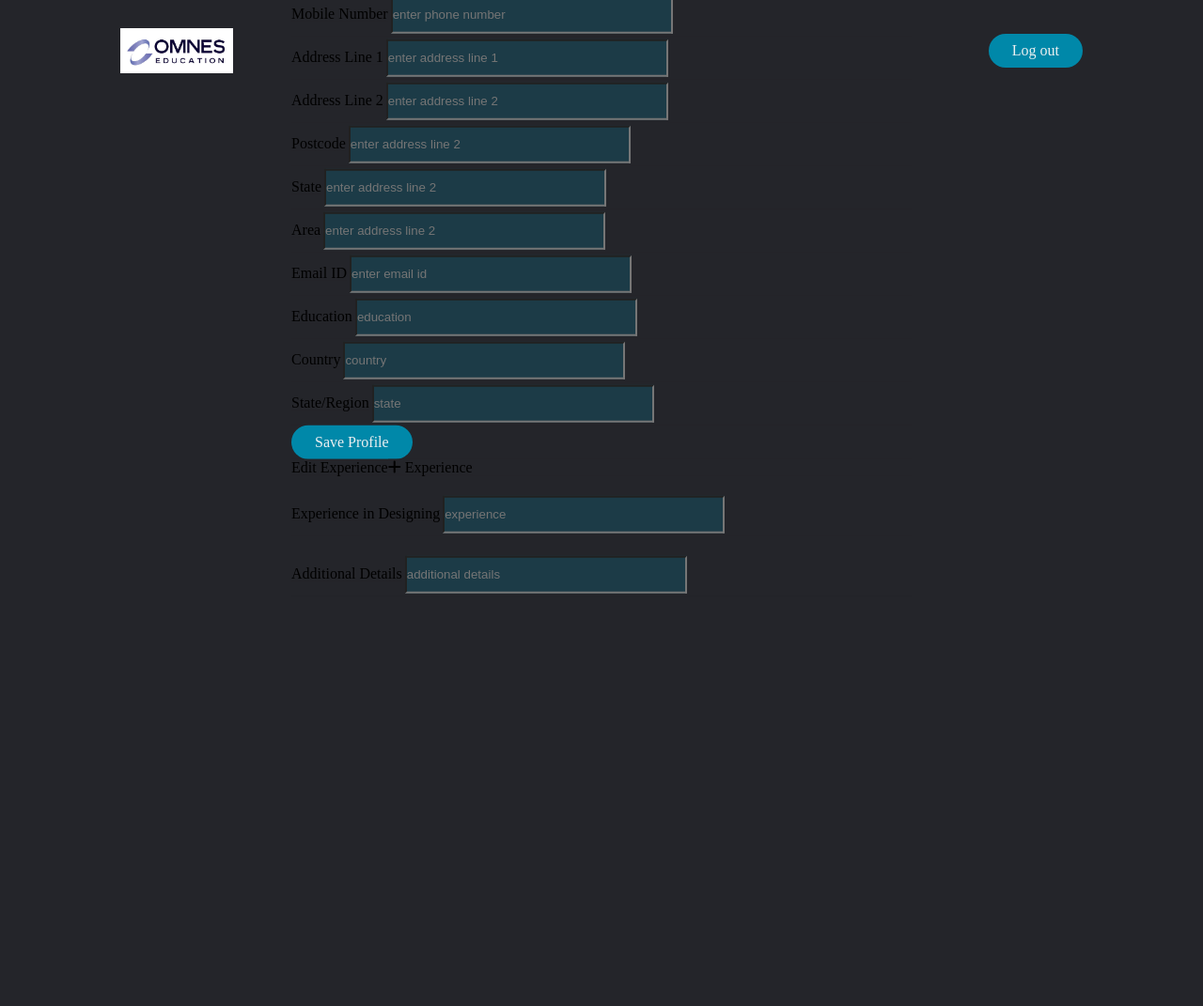
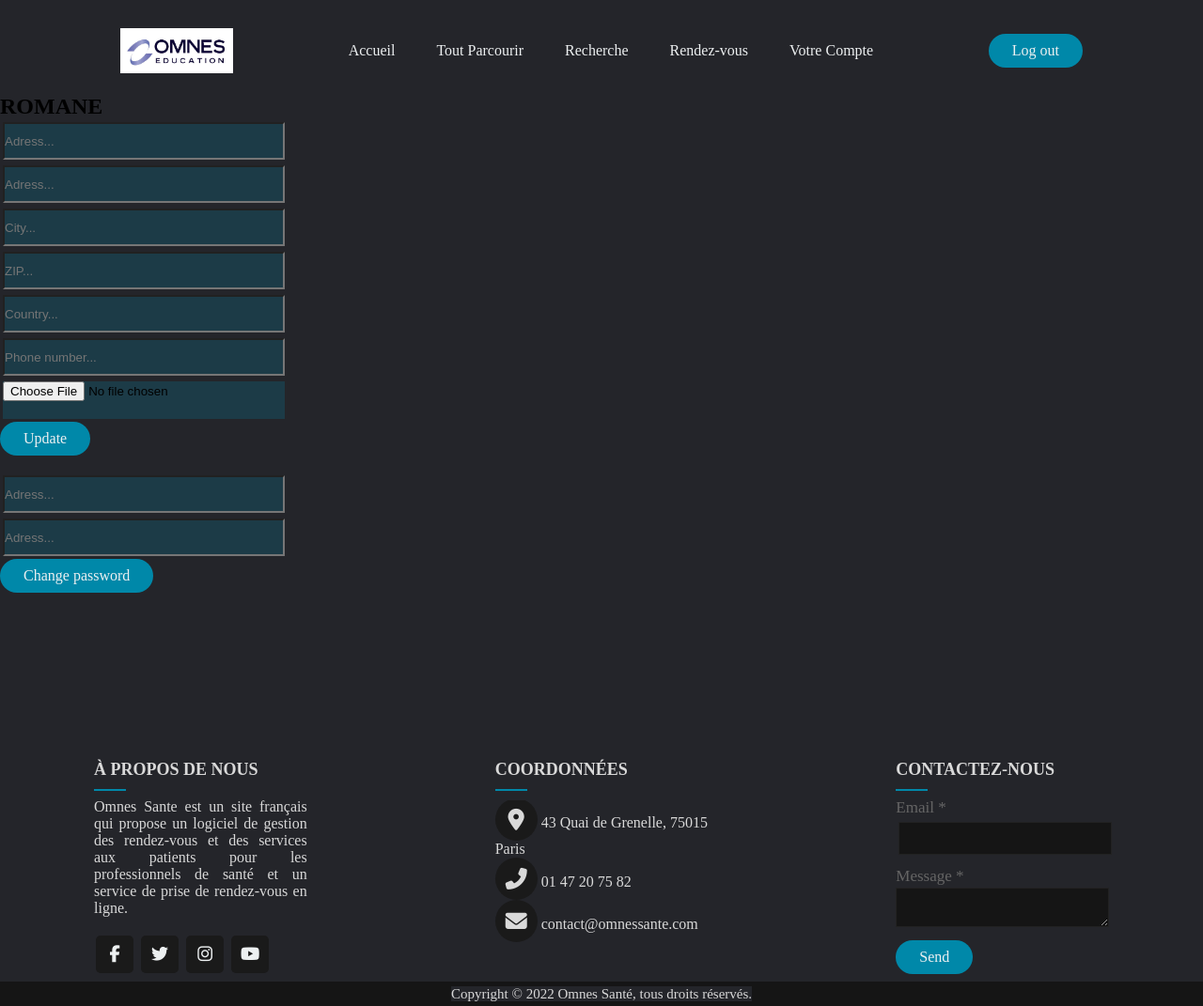
Before and after one commit to Advil400mg/projetpiscine, a PHP site: page /userprofile.php in a window 1280 px wide. Shown: the top 1071 px of the page at 94% size. Run offline with PHP 8.4, Linux system fonts and the light colour scheme; the visitor is signed in with stand-in values (Sample User, id 1); some libraries are stand-ins or nearby versions; some web fonts are replaced.

Commit message:
profile page

```diff
--- a/fnc.php
+++ b/fnc.php
@@ -123,6 +123,7 @@
        $_SESSION["userid"] = $info["userid"];
        $_SESSION["name"] = $info["name"];
        $_SESSION["surname"] = $info["surname"];
+       $_SESSION["all_infos"] = $info;
        header("location: index.php");
        exit();
    }
--- a/signin.php
+++ b/signin.php
@@ -8,7 +8,7 @@
     </div>
     <section class="signin-form">
         <form class="signin" action="signinphp.php" method="post">
-            <input type="text" name="mail" placeholder="Email adress..."><br>
+            <input type="email" name="mail" placeholder="Email adress..."><br>
             <input type="password" name="password" placeholder="Password...">
             <button type="submit"name="submit">Sign In</button>
         </form>
--- a/userprofile.php
+++ b/userprofile.php
@@ -2,47 +2,85 @@
     include_once 'header.php';
 ?>
 
-<div class="container rounded bg-white mt-5 mb-5">
-    <div class="row">
-        <div class="col-md-3 border-right">
-            <div class="d-flex flex-column align-items-center text-center p-3 py-5"><img class="rounded-circle mt-5" width="150px" src="https://st3.depositphotos.com/15648834/17930/v/600/depositphotos_179308454-stock-illustration-unknown-person-silhouette-glasses-profile.jpg"><span class="font-weight-bold">Edogaru</span><span class="text-black-50">edogaru@mail.com.my</span><span> </span></div>
-        </div>
-        <div class="col-md-5 border-right">
-            <div class="p-3 py-5">
-                <div class="d-flex justify-content-between align-items-center mb-3">
-                    <h4 class="text-right">Profile Settings</h4>
-                </div>
-                <div class="row mt-2">
-                    <div class="col-md-6"><label class="labels">Name</label><input type="text" class="form-control" placeholder="first name" value=""></div>
-                    <div class="col-md-6"><label class="labels">Surname</label><input type="text" class="form-control" value="" placeholder="surname"></div>
-                </div>
-                <div class="row mt-3">
-                    <div class="col-md-12"><label class="labels">Mobile Number</label><input type="text" class="form-control" placeholder="enter phone number" value=""></div>
-                    <div class="col-md-12"><label class="labels">Address Line 1</label><input type="text" class="form-control" placeholder="enter address line 1" value=""></div>
-                    <div class="col-md-12"><label class="labels">Address Line 2</label><input type="text" class="form-control" placeholder="enter address line 2" value=""></div>
-                    <div class="col-md-12"><label class="labels">Postcode</label><input type="text" class="form-control" placeholder="enter address line 2" value=""></div>
-                    <div class="col-md-12"><label class="labels">State</label><input type="text" class="form-control" placeholder="enter address line 2" value=""></div>
-                    <div class="col-md-12"><label class="labels">Area</label><input type="text" class="form-control" placeholder="enter address line 2" value=""></div>
-                    <div class="col-md-12"><label class="labels">Email ID</label><input type="text" class="form-control" placeholder="enter email id" value=""></div>
-                    <div class="col-md-12"><label class="labels">Education</label><input type="text" class="form-control" placeholder="education" value=""></div>
-                </div>
-                <div class="row mt-3">
-                    <div class="col-md-6"><label class="labels">Country</label><input type="text" class="form-control" placeholder="country" value=""></div>
-                    <div class="col-md-6"><label class="labels">State/Region</label><input type="text" class="form-control" value="" placeholder="state"></div>
-                </div>
-                <div class="mt-5 text-center"><button class="btn btn-primary profile-button" type="button">Save Profile</button></div>
-            </div>
-        </div>
-        <div class="col-md-4">
-            <div class="p-3 py-5">
-                <div class="d-flex justify-content-between align-items-center experience"><span>Edit Experience</span><span class="border px-3 p-1 add-experience"><i class="fa fa-plus"></i>&nbsp;Experience</span></div><br>
-                <div class="col-md-12"><label class="labels">Experience in Designing</label><input type="text" class="form-control" placeholder="experience" value=""></div> <br>
-                <div class="col-md-12"><label class="labels">Additional Details</label><input type="text" class="form-control" placeholder="additional details" value=""></div>
-            </div>
-        </div>
+<div class="wrapper">
+    <div class="head">
+        <h2>ROMANE</h2>
     </div>
-</div>
-</div>
+    <section class="update-user-forms">
+        <section class="update1-user-form">
+            <form class="signin" action="signinphp.php" method="post">
+                <?php
+                    $infos = $_SESSION['all_infos'];
+                    if(!empty($infos['adress1']))
+                    {
+                        echo "<input type='text' name='adress1' value=".$infos['adress1']." placeholder='Adress...'><br>";
+                    }
+                    else
+                    {
+                        echo "<input type='text' name='adress1' placeholder='Adress...'><br>";
+                    }
+                    if(!empty($infos['adress2']))
+                    {
+                        echo "<input type='text' name='adress2' value=".$infos['adress2']." pplaceholder='Adress...'><br>";
+                    }
+                    else
+                    {
+                        echo "<input type='text' name='adress2' placeholder='Adress...'><br>";
+                    }
+                    if(!empty($infos['city']))
+                    {
+                        echo "<input type='text' name='city' value=".$infos['city']." placeholder='City...'><br>";
+                    }
+                    else
+                    {
+                        echo "<input type='text' name='city' placeholder='City...'><br>";
+                    }
+                    if(!empty($infos['ZIP']))
+                    {
+                        echo "<input type='text' name='ZIP' value=".$infos['ZIP']." placeholder='ZIP...'><br>";
+                    }
+                    else
+                    {
+                        echo "<input type='text' name='ZIP' placeholder='ZIP...'><br>";
+                    }
+                    if(!empty($infos['country']))
+                    {
+                        echo "<input type='text' name='country' value=".$infos['country']." placeholder='Country...'><br>";
+                    }
+                    else
+                    {
+                        echo "<input type='text' name='country' placeholder='Country...'><br>";
+                    }
+                    if(!empty($infos['phone']))
+                    {
+                        echo "<input type='tel' name='phone' value=".$infos['phone']." placeholder='Phone number...'><br>";
+                    }
+                    else
+                    {
+                        echo "<input type='tel' name='phone' placeholder='Phone number...'><br>";
+                    }
+                    if(!empty($infos['img']))
+                    {
+                        echo "<input type='file' name='img' value=".$infos['img']." placeholder='Password...'><br>";
+                    }
+                    else
+                    {
+                        echo "<input type='file' name='img' placeholder='Password...'><br>";
+                    }
+                ?>
+                <button type='submit'name='update'>Update</button>
+            </form>
+        </section><br>
+
+        <section class="update-user-password-form">
+            <form class="signin" action="signinphp.php" method="post">
+                <input type='text' name='adress1' placeholder='Adress...'><br>
+                <input type='password' name='adress2' placeholder='Adress...'><br>
+                <button type="submit"name="update">Change password</button>
+            </form>
+        </section>
+    </section>
+
 </div>
 
 <?php
```
